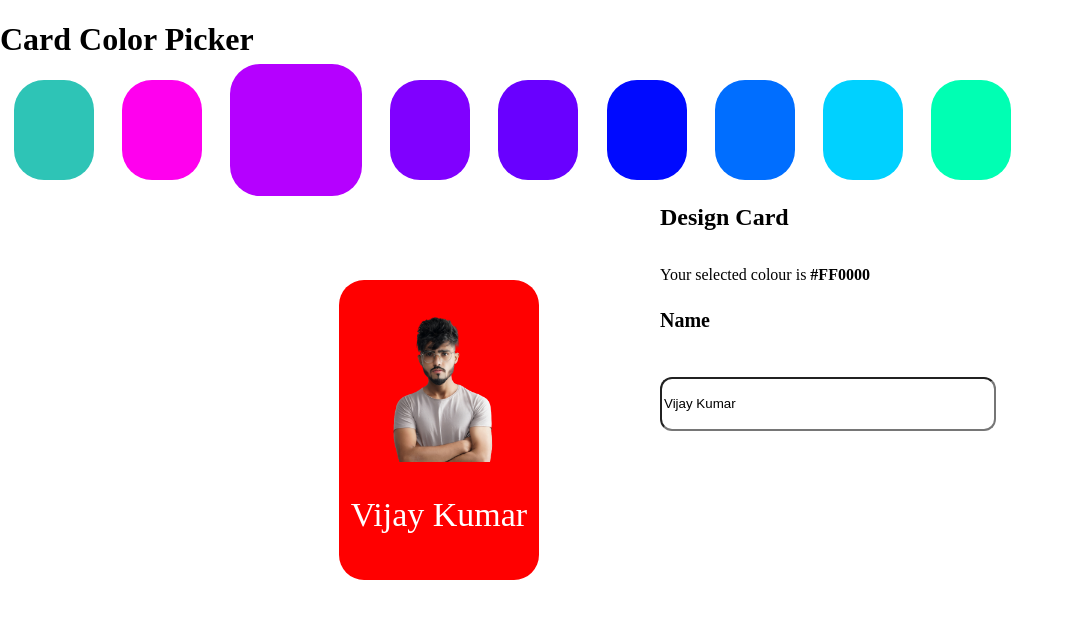
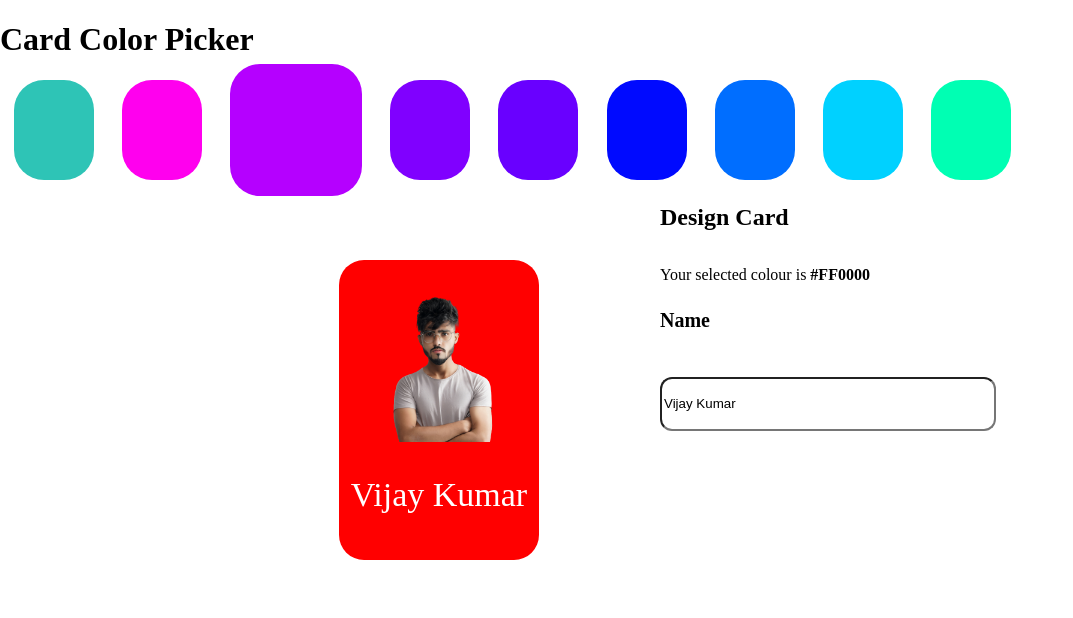
Before and after one commit to ViNu-23/Color-picker, a React (Create React App) app: page / in a window 1280 px wide. Shown: the top 618 px of the page, without its empty margins (0-1073 px from the left). Built offline with nearby package versions, Linux system fonts and the light colour scheme.

Commit message:
Update App.css

```diff
--- a/src/App.css
+++ b/src/App.css
@@ -17,7 +17,7 @@
 }
 .sFirst{
 
-  margin: 100px 0 200px 339px;
+  margin: 80px 0 200px 339px;
   width: 200px;
   height: 300px;
   border-radius: 25px;
```
